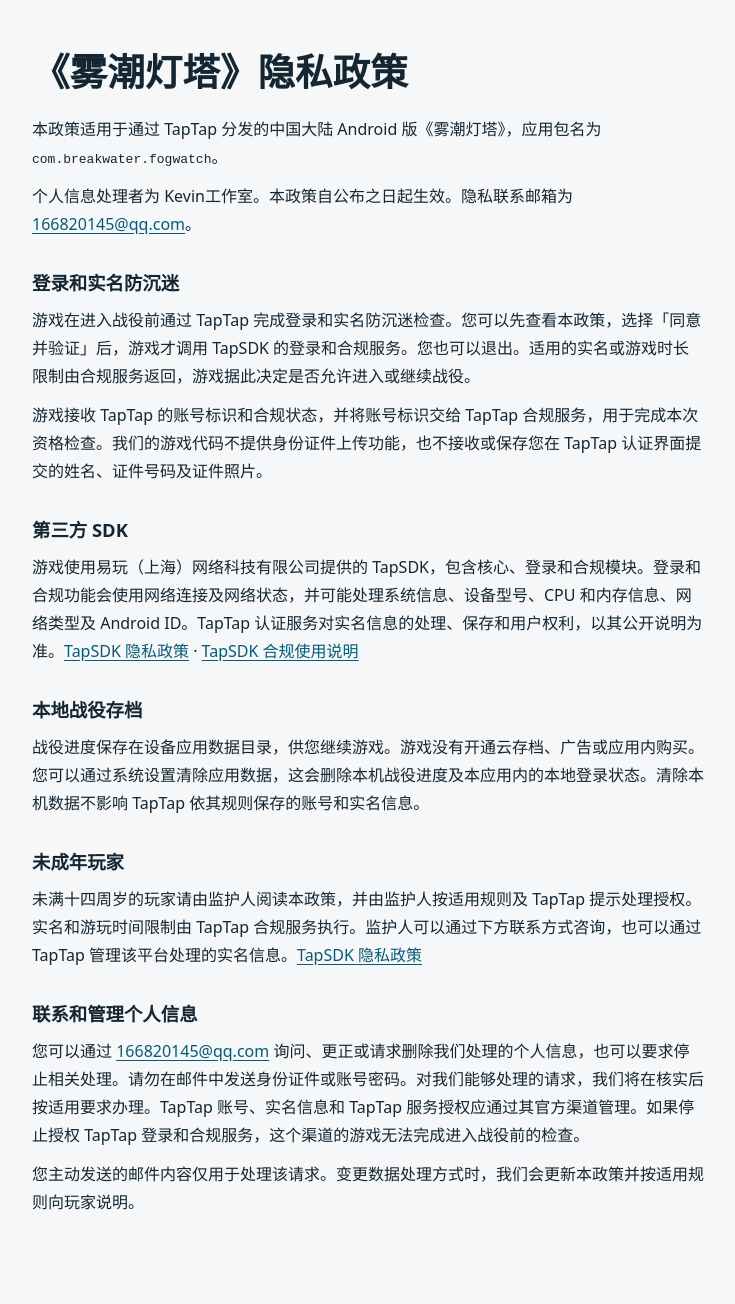
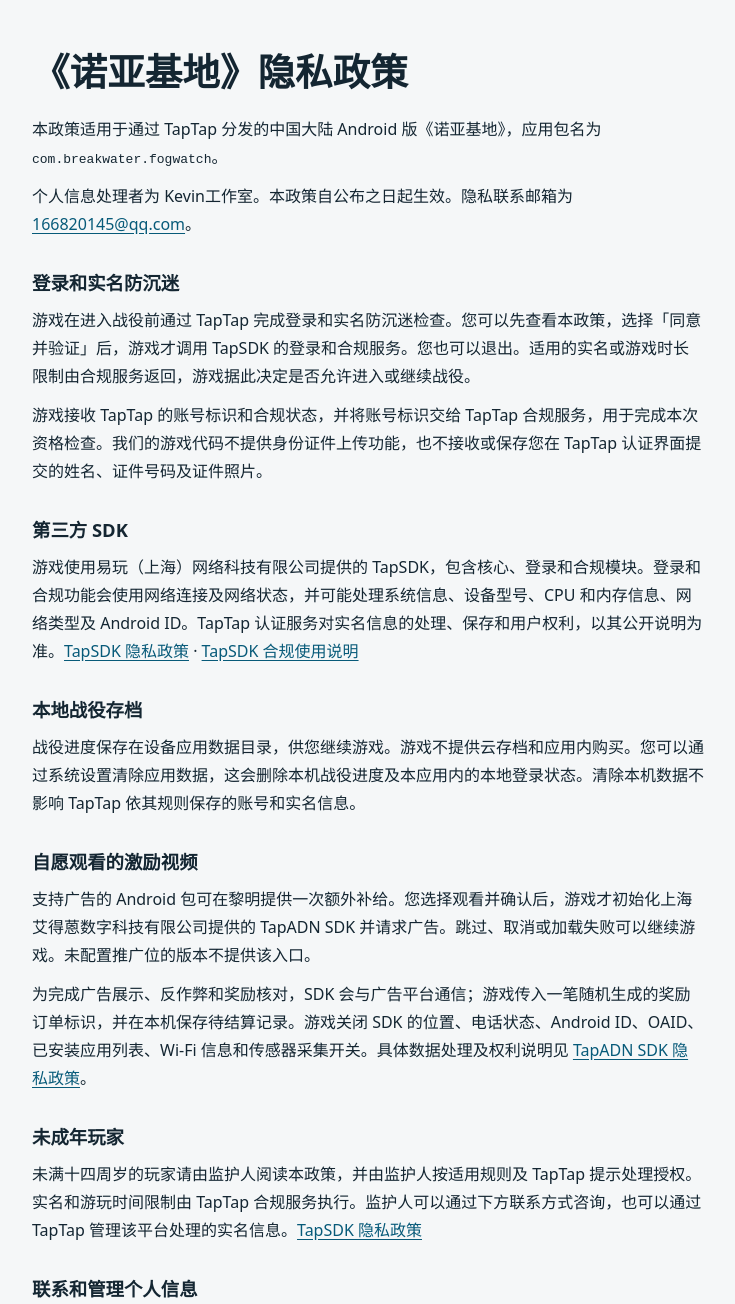
Before and after one commit to kevin-luo/fogwatch-privacy, a plain HTML site: page taptap-android/index.html in a window 1280 px wide. Shown: the top 1304 px of the page, without its empty margins (272-1007 px from the left). Before the commit the page ends 1274 px from the top, so only its background shows below. Drawn offline with Linux system fonts and the light colour scheme.

Commit message:
更新诺亚基地名称和 Android 可选激励广告说明

```diff
--- a/taptap-android/index.html
+++ b/taptap-android/index.html
@@ -4,7 +4,7 @@
 <meta charset="utf-8">
 <meta name="viewport" content="width=device-width, initial-scale=1">
 <meta name="color-scheme" content="light dark">
-<title>雾潮灯塔隐私政策 · TapTap Android 版</title>
+<title>诺亚基地隐私政策 · TapTap Android 版</title>
 <style>
   :root { color-scheme: light dark; font-family: system-ui, sans-serif; }
   body { margin: 0; background: #f5f7f8; color: #142632; }
@@ -21,8 +21,8 @@
 </head>
 <body>
 <main>
-<h1>《雾潮灯塔》隐私政策</h1>
-<p>本政策适用于通过 TapTap 分发的中国大陆 Android 版《雾潮灯塔》，应用包名为 <code>com.breakwater.fogwatch</code>。</p>
+<h1>《诺亚基地》隐私政策</h1>
+<p>本政策适用于通过 TapTap 分发的中国大陆 Android 版《诺亚基地》，应用包名为 <code>com.breakwater.fogwatch</code>。</p>
 <p>个人信息处理者为 Kevin工作室。本政策自公布之日起生效。隐私联系邮箱为 <a href="mailto:166820145@qq.com">166820145@qq.com</a>。</p>
 <h2>登录和实名防沉迷</h2>
 <p>游戏在进入战役前通过 TapTap 完成登录和实名防沉迷检查。您可以先查看本政策，选择「同意并验证」后，游戏才调用 TapSDK 的登录和合规服务。您也可以退出。适用的实名或游戏时长限制由合规服务返回，游戏据此决定是否允许进入或继续战役。</p>
@@ -30,7 +30,10 @@
 <h2>第三方 SDK</h2>
 <p>游戏使用易玩（上海）网络科技有限公司提供的 TapSDK，包含核心、登录和合规模块。登录和合规功能会使用网络连接及网络状态，并可能处理系统信息、设备型号、CPU 和内存信息、网络类型及 Android ID。TapTap 认证服务对实名信息的处理、保存和用户权利，以其公开说明为准。<a href="https://developer.taptap.cn/docs/sdk/start/agreement/">TapSDK 隐私政策</a> · <a href="https://developer.taptap.cn/docs/sdk/start/compliance/">TapSDK 合规使用说明</a></p>
 <h2>本地战役存档</h2>
-<p>战役进度保存在设备应用数据目录，供您继续游戏。游戏没有开通云存档、广告或应用内购买。您可以通过系统设置清除应用数据，这会删除本机战役进度及本应用内的本地登录状态。清除本机数据不影响 TapTap 依其规则保存的账号和实名信息。</p>
+<p>战役进度保存在设备应用数据目录，供您继续游戏。游戏不提供云存档和应用内购买。您可以通过系统设置清除应用数据，这会删除本机战役进度及本应用内的本地登录状态。清除本机数据不影响 TapTap 依其规则保存的账号和实名信息。</p>
+<h2>自愿观看的激励视频</h2>
+<p>支持广告的 Android 包可在黎明提供一次额外补给。您选择观看并确认后，游戏才初始化上海艾得蒽数字科技有限公司提供的 TapADN SDK 并请求广告。跳过、取消或加载失败可以继续游戏。未配置推广位的版本不提供该入口。</p>
+<p>为完成广告展示、反作弊和奖励核对，SDK 会与广告平台通信；游戏传入一笔随机生成的奖励订单标识，并在本机保存待结算记录。游戏关闭 SDK 的位置、电话状态、Android ID、OAID、已安装应用列表、Wi-Fi 信息和传感器采集开关。具体数据处理及权利说明见 <a href="https://ssp.dirichlet.cn/docs/agreement/">TapADN SDK 隐私政策</a>。</p>
 <h2>未成年玩家</h2>
 <p>未满十四周岁的玩家请由监护人阅读本政策，并由监护人按适用规则及 TapTap 提示处理授权。实名和游玩时间限制由 TapTap 合规服务执行。监护人可以通过下方联系方式咨询，也可以通过 TapTap 管理该平台处理的实名信息。<a href="https://developer.taptap.cn/docs/sdk/start/agreement/">TapSDK 隐私政策</a></p>
 <h2>联系和管理个人信息</h2>
```
Also changed, not shown: index.html (+2 -2 lines), offline/index.html (+4 -4 lines).
